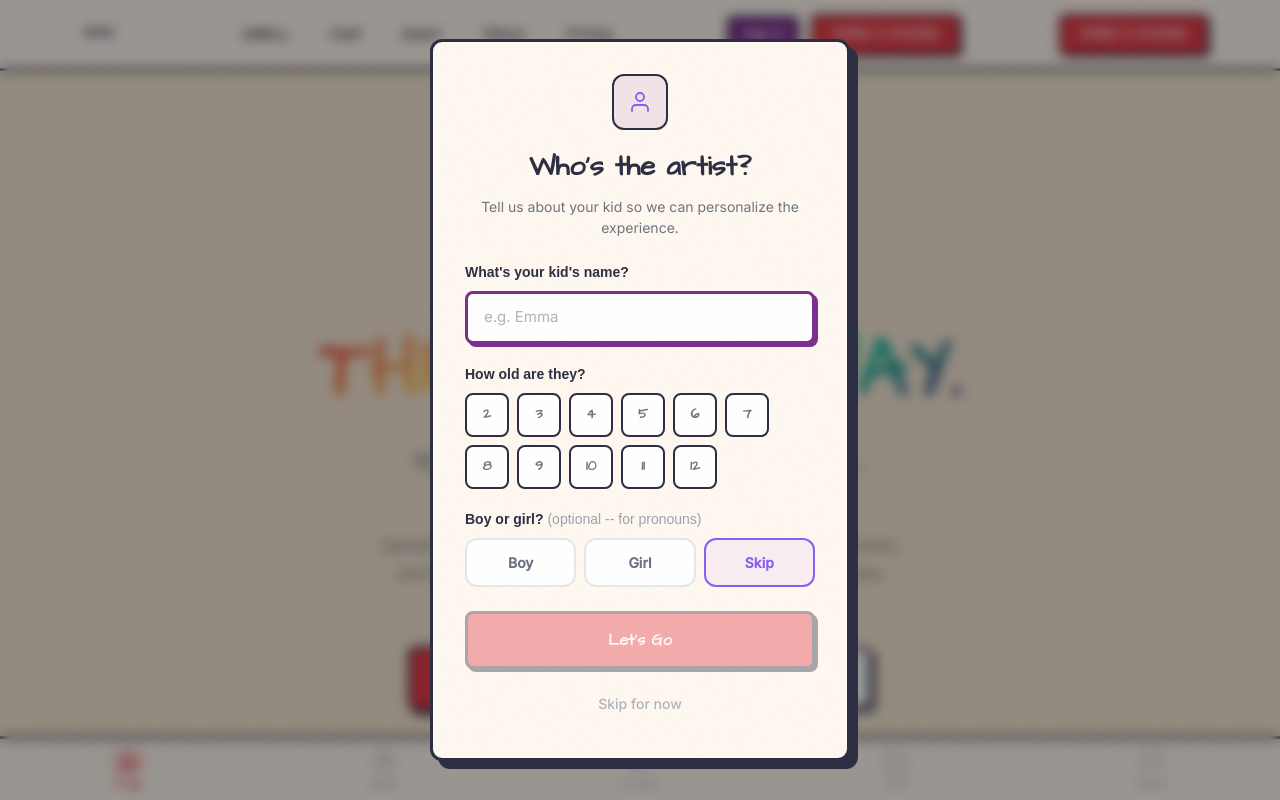
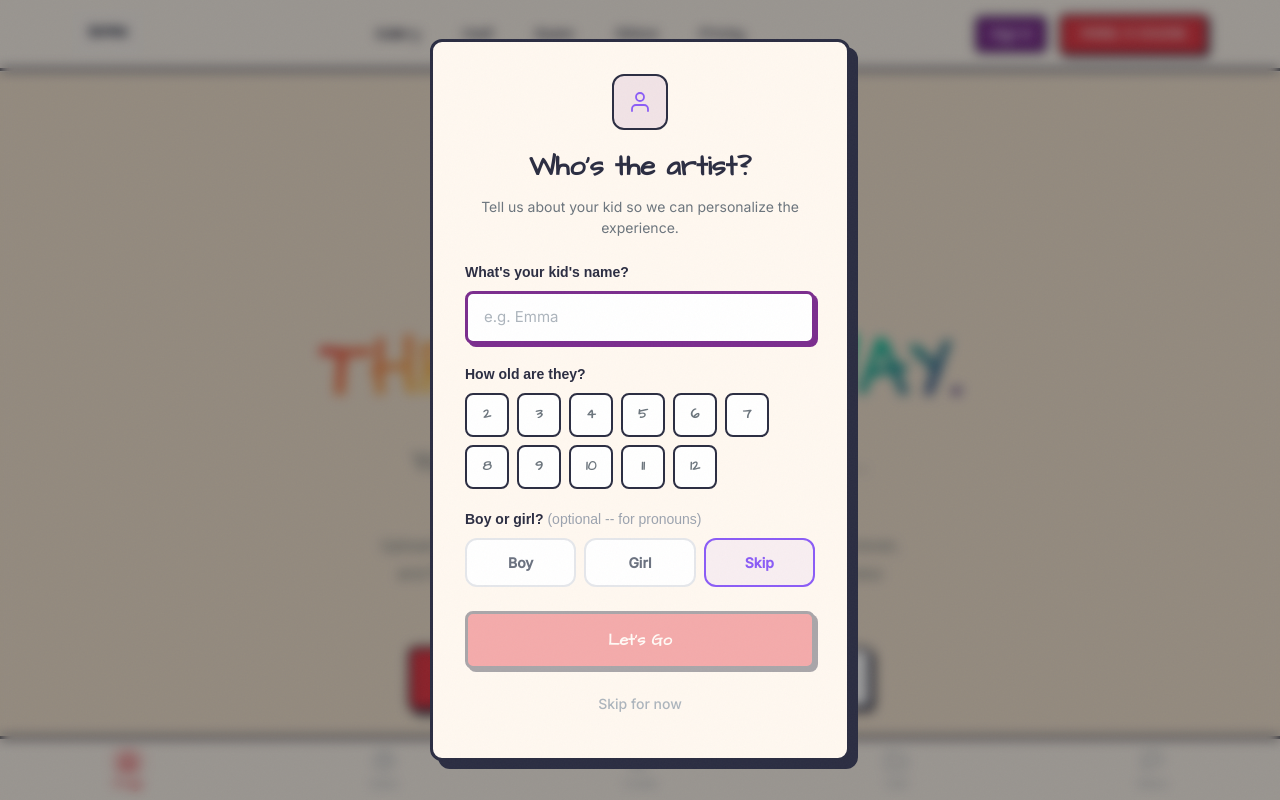
Before and after one commit to lordshua1337/doodleforge, a Next.js app: page / in a window 1280 px wide. Shown: the top 800 px of the page. Built offline with nearby package versions, Linux system fonts and the light colour scheme; no server answers; a web font is replaced by a local one.

Commit message:
fix: remove duplicate MAKE A DOODIE button, enlarge nav logo

```diff
--- a/src/app/globals.css
+++ b/src/app/globals.css
@@ -1767,7 +1767,7 @@ body::before {
   flex-shrink: 0;
 }
 .nav-logo-img {
-  height: 36px;
+  height: 48px;
   width: auto;
   object-fit: contain;
 }
--- a/src/components/nav.tsx
+++ b/src/components/nav.tsx
@@ -84,8 +84,8 @@ export function Nav() {
             <Image
               src="/doodie-logo.png"
               alt="Doodie"
-              width={120}
-              height={40}
+              width={160}
+              height={52}
               className="nav-logo-img"
               priority
             />
@@ -141,11 +141,6 @@ export function Nav() {
               MAKE A DOODIE
             </Link>
           </div>
-
-          {/* Mobile CTA only (auth handled in mobile bar) */}
-          <Link href="/create" className="nav-cta-btn md:hidden">
-            MAKE A DOODIE
-          </Link>
         </div>
       </nav>
 
```
